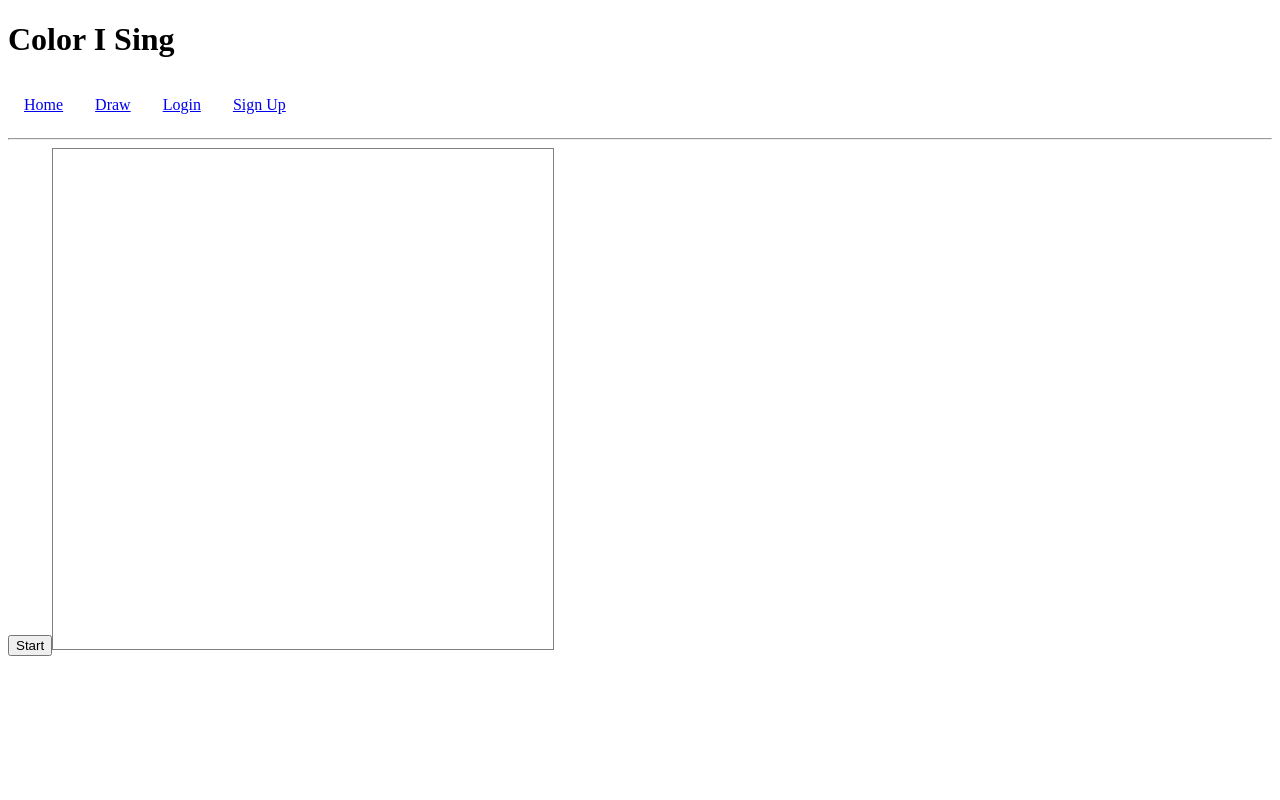
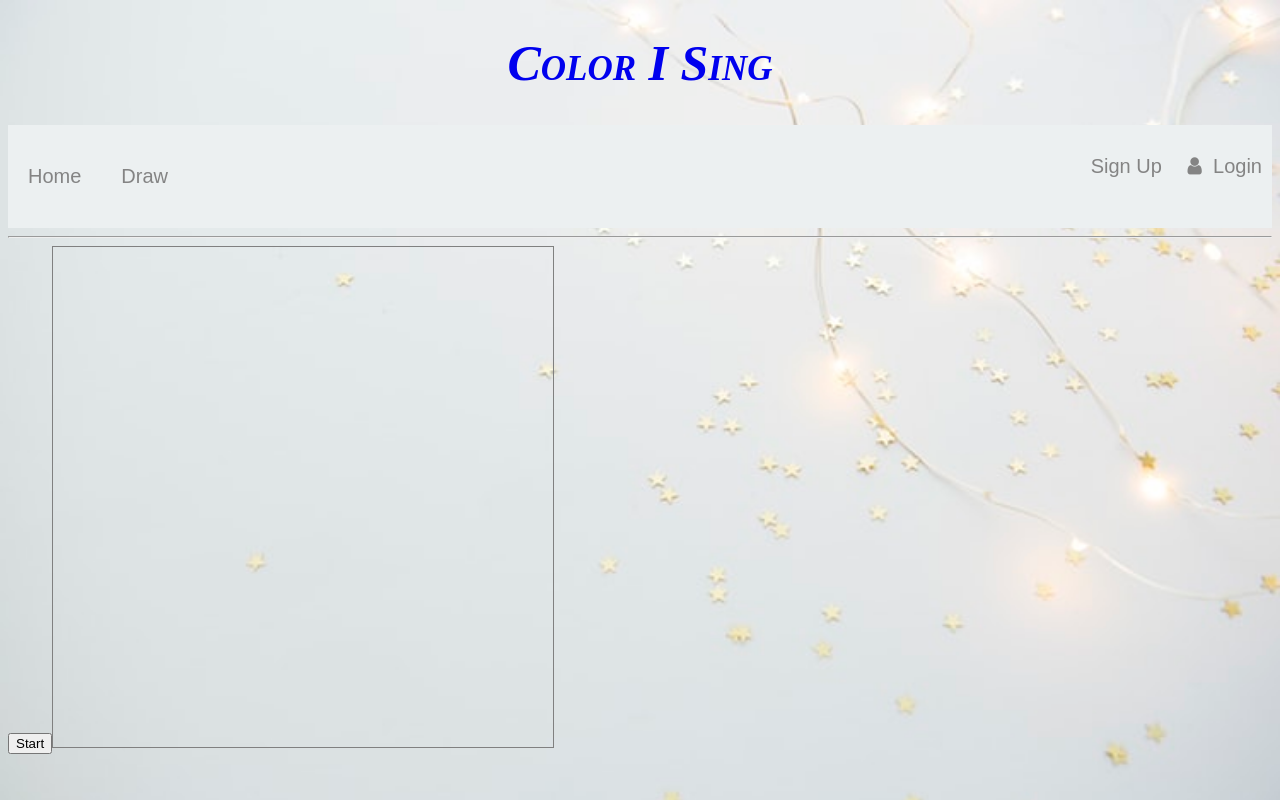
Before and after one commit to genius-geminis/color-i-sing, a React app: page /draw in a window 1280 px wide. Built offline with nearby package versions, Linux system fonts and the light colour scheme; no server answers.

Commit message:
feat-57(css): background image, nav link completed but others still in progress;

```diff
--- a/client/components/homepage.js
+++ b/client/components/homepage.js
@@ -1,42 +1,15 @@
 import React from 'react'
-import styled from 'styled-components'
 import {Link} from 'react-router-dom'
 
 export const HomePage = () => {
   return (
-    <Wrapper>
-      <Title>What's the color of your voice?</Title>
+    <div id="home-page">
+      <h1 id="home-page-h1">What's the color of your voice?</h1>
       <div>
-        <Button type="button">
+        <button type="button">
           <Link to="drawOptions">Get Started</Link>
-        </Button>
+        </button>
       </div>
-    </Wrapper>
+    </div>
   )
 }
-
-// styled component
-const Title = styled.h1`
-  font-size: 1.5em;
-  text-align: center;
-  text-shadow: 2px 2px grey;
-  color: 808000;
-  text-decoration: underline;
-`
-
-const Wrapper = styled.section`
-  padding: 4em;
-  background: papayawhip;
-  font-family: 'Courier New', Courier, monospace;
-`
-
-const Button = styled.button`
-  font-size: 1em;
-  margin: 1em;
-  padding: 0.25em 1em;
-  border: 2px solid palevioletred;
-  border-radius: 3px;
-  text-align: center;
-`
-
-export default HomePage
--- a/client/components/navbar.js
+++ b/client/components/navbar.js
@@ -6,8 +6,10 @@ import {logout} from '../store'
 
 const Navbar = ({handleClick, isLoggedIn, fullName}) => (
   <div>
-    <h1>Color I Sing</h1>
-    <nav>
+    <h1>
+      <Link to="/home">Color I Sing</Link>
+    </h1>
+    <nav id="navigation-bar">
       {isLoggedIn ? (
         <div>
           {/* The navbar will show these links after you log in */}
@@ -23,8 +25,16 @@ const Navbar = ({handleClick, isLoggedIn, fullName}) => (
           {/* The navbar will show these links before you log in */}
           <Link to="/home">Home</Link>
           <Link to="/draw">Draw</Link>
-          <Link to="/login">Login</Link>
-          <Link to="/signup">Sign Up</Link>
+          <Link to="/login" id="nav-login">
+            <link
+              rel="stylesheet"
+              href="https://cdnjs.cloudflare.com/ajax/libs/font-awesome/4.7.0/css/font-awesome.min.css"
+            />
+            <i className="fa fa-fw fa-user" /> Login
+          </Link>
+          <Link to="/signup" id="nav-signup">
+            Sign Up
+          </Link>
         </div>
       )}
     </nav>
--- a/public/style.css
+++ b/public/style.css
@@ -1,18 +1,101 @@
-/* body {
+body {
   font-family: sans-serif;
-} */
+  background-image: url('background.jpeg');
+  background-repeat: no-repeat;
+  background-size: cover;
+  /* margin-top: 80px;
+  padding: 30px; */
+}
 
-/* a {
+h1 {
+  font-family: 'Bradley Hand';
+  font-size: 50px;
+  letter-spacing: 0px;
+  word-spacing: 0px;
+  color: #800000;
+  font-weight: 700;
+  text-decoration: none solid rgb(68, 68, 68);
+  font-style: italic;
+  font-variant: small-caps;
+  text-transform: none;
+  text-align: center;
+  /* box-shadow: 0 0 25px 0 black; */
+}
+#home-page-h1 {
+  font-family: 'Dosis';
+  color: #26929c;
+}
+
+#home-page {
+  text-align: center;
+  /* background-image: url('micc.jpeg');
+  width: 100%;
+  min-height: 1px; */
+}
+
+/* links */
+a {
   text-decoration: none;
-} */
+}
+
+html {
+  box-sizing: border-box;
+  font-size: 16px;
+  -ms-overflow-style: scrollbar;
+  /* -webkit-tap-highlight-color: transparent; */
+}
 
 label {
   display: block;
 }
 
+/* nav bar */
 nav a {
   display: inline-block;
   margin: 1em;
+  text-decoration: none;
+  color: #848484;
+  font-size: 20px;
+  text-decoration: none;
+  text-align: center;
+  padding: 20px 0;
+  position: relative;
+  transition: all 0.3s ease;
+}
+
+#home-page #navigation-bar a:hover {
+  color: #e74c3c;
+}
+
+#navigation-bar a::before {
+  content: '';
+  transition: all 0.4s ease-in-out;
+  position: absolute;
+  right: 50%;
+  left: 50%;
+  bottom: 0;
+  height: 2px;
+  background-color: #e74c3c;
+}
+#navigation-bar a:hover::before {
+  right: 0;
+  left: 0;
+}
+
+#navigation-bar {
+  background-color: #ecf0f1;
+  /* border-radius: 4px;
+  box-shadow: 0 2px 5px rgba(0, 0, 0, 0.3); */
+}
+
+#nav-login {
+  margin: 10px;
+  float: right;
+}
+
+#nav-signup {
+  margin: 10px;
+  float: right;
 }
 
 form div {
@@ -23,3 +106,24 @@ form div {
 #canvas {
   border: 1px solid gray;
 }
+
+.button {
+  /* float: left;
+  color: #57d03b;
+  background-image: none;
+  background-color: transparent;
+  border-color: #57d03b; */
+  position: absolute;
+  background-color: #f1f1f1;
+  color: black;
+  font-size: 16px;
+  padding: 16px 30px;
+  border: none;
+  cursor: pointer;
+  border-radius: 5px;
+  text-align: center;
+}
+.button:hover {
+  background-color: black;
+  color: white;
+}
```
Also changed, not shown: public/background.jpeg (added), public/micc.jpeg (added).
